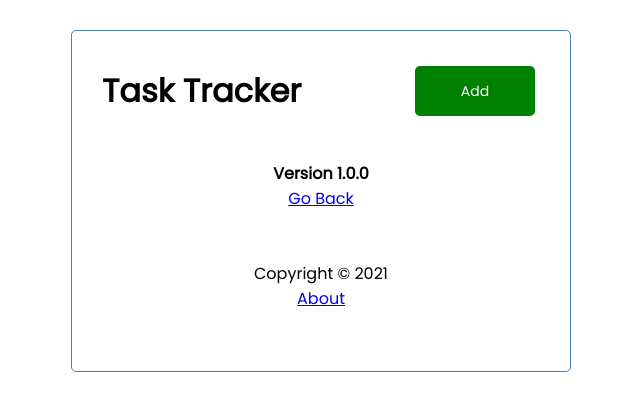
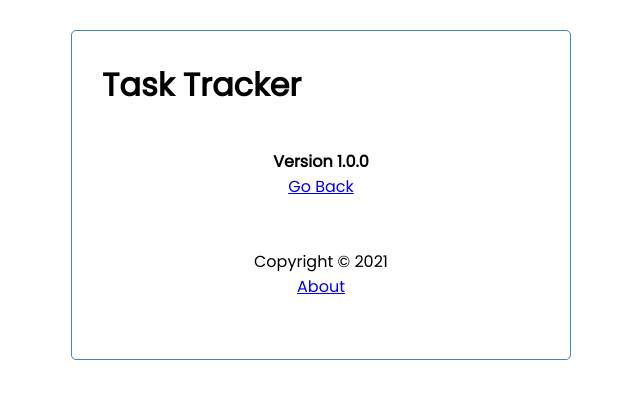
Before and after one commit to Fighteros/react-task-tracker, a React (Create React App) app: page /about in a window 1280 px wide. Shown: the top 410 px of the page, without its empty margins (319-959 px from the left). Built offline with nearby package versions, Linux system fonts and the light colour scheme; data requests are answered from the project's data file.

Commit message:
finished routes && routers

```diff
--- a/src/components/About.js
+++ b/src/components/About.js
@@ -1,9 +1,10 @@
+import { Link } from 'react-router-dom'
 
 const About = () => {
     return (
         <div className="about">
             <h4> Version 1.0.0</h4>
-            <a href="/">Go Back</a>
+            <Link to="/">Go Back</Link>
         </div>
     )
 }
--- a/src/components/Footer.js
+++ b/src/components/Footer.js
@@ -1,9 +1,10 @@
+import { Link } from 'react-router-dom'
 
 const Footer = () => {
     return (
         <footer class="footer">
             <p>Copyright &copy; 2021</p>
-            <a href="/about">About</a>
+            <Link to="/about">About</Link>
         </footer>
     )
 }
--- a/src/components/Header.js
+++ b/src/components/Header.js
@@ -1,13 +1,16 @@
 import PropTypes from 'prop-types'
 import Button from './Button'
+import { useLocation } from 'react-router-dom'
+
 const Header = ({ title, onClick, showPropAddTask }) => {
     /*     const onClick = () => {
             console.log('click');
         } */
+    const location = useLocation()
     return (
         <header className="header">
             <h1>{title}</h1>
-            <Button color={showPropAddTask ? 'red' : 'green'} text={showPropAddTask ? 'Cancel' : 'Add'} onClick={onClick} />
+            {location.pathname === '/' && <Button color={showPropAddTask ? 'red' : 'green'} text={showPropAddTask ? 'Cancel' : 'Add'} onClick={onClick} />}
         </header>
     )
 }
```
